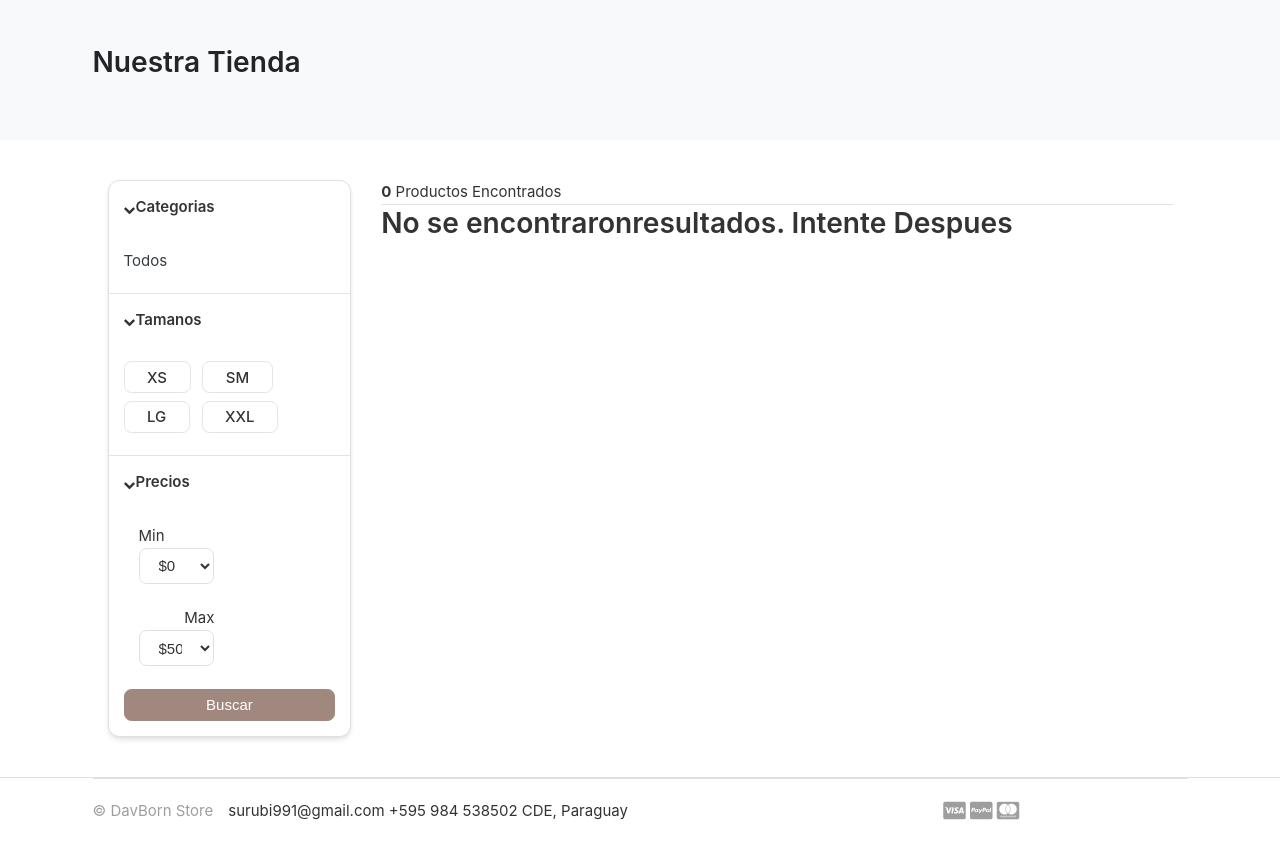
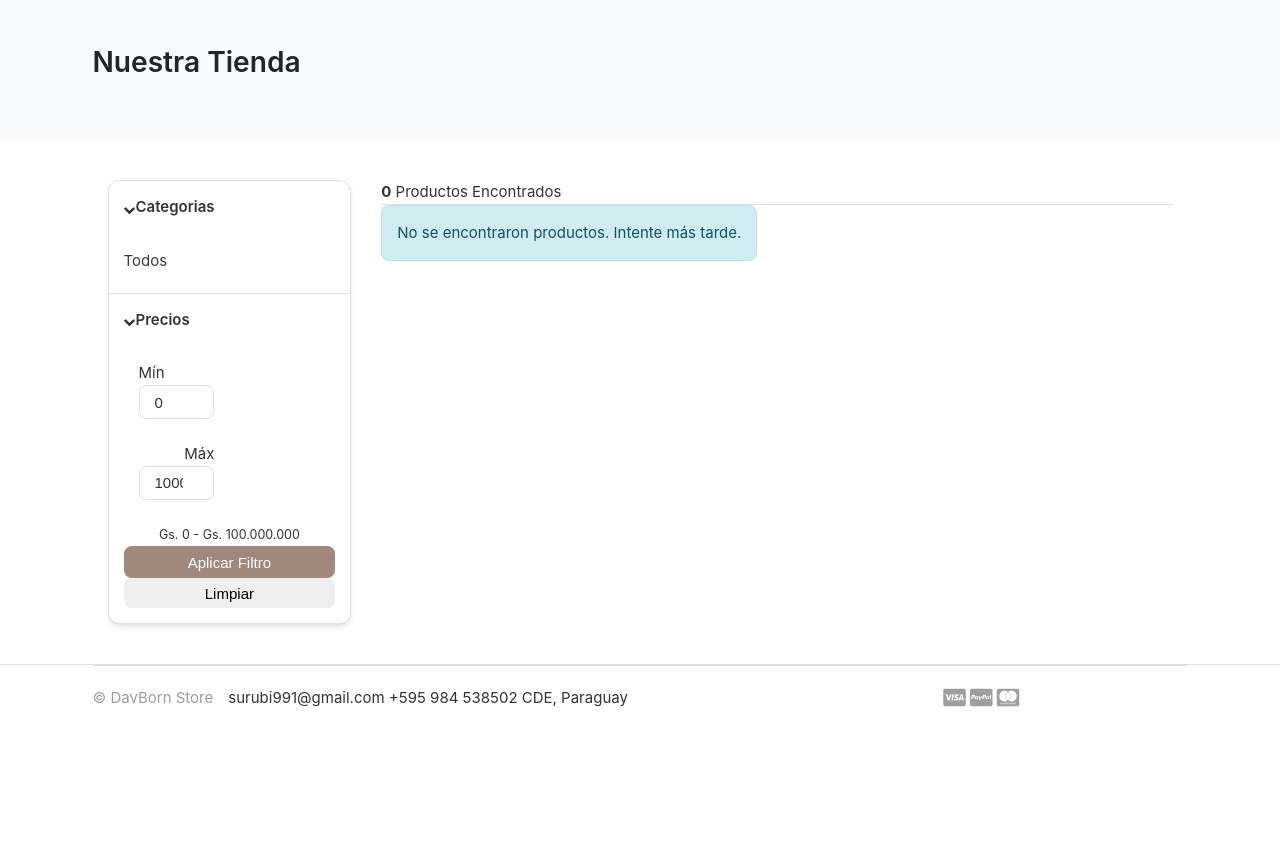
Before and after one commit to NostradamusPy62/ecommerce-sistem, a Django app: page /store/ in a window 1280 px wide. Shown: the part 211-1054 px from the top of the page. After the commit the page ends 918 px from the top, so only its background shows below. Run offline with Django 4.2, Linux system fonts and the light colour scheme; data that the repository does not hold is empty; some libraries are stand-ins or nearby versions; some web fonts are replaced.

Commit message:
filtros por precio
agregue una pequenha funcio de filtrado de precios

```diff
--- a/store/urls.py
+++ b/store/urls.py
@@ -7,4 +7,8 @@ urlpatterns = [
     path('category/<slug:category_slug>/<slug:product_slug>/', views.product_detail, name='product_detail'),
     path('search/', views.search, name='search'),
     path('submit_review/<int:product_id>/', views.submit_review, name='submit_review'),
+
+    # ========== NUEVAS URLs PARA FILTRO DE PRECIOS ==========
+    path('api/price-range/', views.get_price_range_api, name='get_price_range'),
+    path('api/filter-by-price/', views.filter_products_by_price, name='filter_by_price'),
 ]
--- a/store/views.py
+++ b/store/views.py
@@ -8,6 +8,9 @@ from django.db.models import Q
 from .forms import ReviewForm
 from django.contrib import messages
 from orders.models import OrderProduct
+from django.http import JsonResponse
+from django.db.models import Min, Max
+
 # Create your views here.
 def store(request, category_slug=None):
 
@@ -27,11 +30,16 @@ def store(request, category_slug=None):
         paged_products = paginator.get_page(page)
         product_count = products.count()
 
-
+    price_range = Product.objects.filter(is_available=True).aggregate(
+        min_price=Min('price'),
+        max_price=Max('price')
+    )
 
     context = {
         'products': paged_products,
         'product_count': product_count,
+        'min_price': price_range['min_price'] or 0,
+        'max_price': price_range['max_price'] or 100000000,
 
     }
     return render(request, 'store/store.html', context)
@@ -108,3 +116,71 @@ def submit_review(request, product_id):
                 data.save()
                 messages.success(request, 'Muchas gracias, tu comentario fue enviado con exito!')
                 return redirect(url)
+
+def get_price_range_api(request):
+    """API para obtener rango de precios"""
+    try:
+        price_range = Product.objects.filter(is_available=True).aggregate(
+            min_price=Min('price'),
+            max_price=Max('price')
+        )
+
+        return JsonResponse({
+            'success': True,
+            'min_price': price_range['min_price'] or 0,
+            'max_price': price_range['max_price'] or 1000000
+        })
+    except Exception as e:
+        return JsonResponse({'success': False, 'error': str(e)})
+
+def filter_products_by_price(request):
+    """Filtra productos por rango de precios"""
+    try:
+        min_price = request.GET.get('min_price', 0)
+        max_price = request.GET.get('max_price', 1000000)
+        category_slug = request.GET.get('category_slug', '')
+
+        # Convertir a enteros
+        try:
+            min_price = int(min_price)
+            max_price = int(max_price)
+        except (ValueError, TypeError):
+            min_price = 0
+            max_price = 1000000
+
+        # Construir query base
+        products = Product.objects.filter(
+            is_available=True,
+            price__gte=min_price,
+            price__lte=max_price
+        )
+
+        # Filtrar por categoría si se especifica
+        if category_slug and category_slug != 'all':
+            products = products.filter(category__slug=category_slug)
+
+        # Serializar productos
+        products_data = []
+        for product in products:
+            products_data.append({
+                'id': product.id,
+                'name': product.product_name,
+                'price': product.price,
+                'formatted_price': f"Gs. {product.price:,}",
+                'stock': product.stock,
+                'image_url': product.images.url if product.images else '/static/images/default-product.jpg',
+                'category': product.category.category_name,
+                'url': product.get_url(),
+                'add_to_cart_url': f"/cart/add/{product.id}/"
+            })
+
+        return JsonResponse({
+            'success': True,
+            'products': products_data,
+            'count': len(products_data),
+            'min_price': min_price,
+            'max_price': max_price
+        })
+
+    except Exception as e:
+        return JsonResponse({'success': False, 'error': str(e)})
--- a/templates/store/store.html
+++ b/templates/store/store.html
@@ -1,5 +1,4 @@
 {% extends 'base.html' %}
-
 {% load static %}
 
 {% block content %}
@@ -8,18 +7,15 @@
 <section class="section-pagetop bg">
     <div class="container">
         <h2 class="title-page">Nuestra Tienda</h2>
-
-    </div> <!-- container //  -->
+    </div>
 </section>
 <!-- ========================= SECTION INTRO END// ========================= -->
 
 <!-- ========================= SECTION CONTENT ========================= -->
 <section class="section-content padding-y">
     <div class="container">
-
         <div class="row">
             <aside class="col-md-3">
-
                 <div class="card">
                     <article class="filter-group">
                         <header class="card-header">
@@ -30,52 +26,15 @@
                         </header>
                         <div class="filter-content collapse show" id="collapse_1" style="">
                             <div class="card-body">
-
-
-
                                 <ul class="list-menu">
-                                    <li><a href="{% url "store" %}">Todos</a></li>
-
+                                    <li><a href="{% url 'store' %}" class="category-link" data-category="all">Todos</a></li>
                                     {% for category in links %}
-                                    <li><a href="{{ category.get_url }}">{{category.category_name}} </a></li>
+                                    <li><a href="{{ category.get_url }}" class="category-link" data-category="{{ category.slug }}">{{ category.category_name }}</a></li>
                                     {% endfor %}
                                 </ul>
-
-
-                            </div> <!-- card-body.// -->
                             </div>
-                    </article> <!-- filter-group  .// -->
-                    <article class="filter-group">
-                        <header class="card-header">
-                            <a href="#" data-toggle="collapse" data-target="#collapse_4" aria-expanded="true" class="">
-                                <i class="icon-control fa fa-chevron-down"></i>
-                                <h6 class="title">Tamanos </h6>
-                            </a>
-                        </header>
-                        <div class="filter-content collapse show" id="collapse_4" style="">
-                            <div class="card-body">
-                                <label class="checkbox-btn">
-                                    <input type="checkbox">
-                                    <span class="btn btn-light"> XS </span>
-                                </label>
-
-                                <label class="checkbox-btn">
-                                    <input type="checkbox">
-                                    <span class="btn btn-light"> SM </span>
-                                </label>
-
-                                <label class="checkbox-btn">
-                                    <input type="checkbox">
-                                    <span class="btn btn-light"> LG </span>
-                                </label>
-
-                                <label class="checkbox-btn">
-                                    <input type="checkbox">
-                                    <span class="btn btn-light"> XXL </span>
-                                </label>
-                            </div><!-- card-body.// -->
                         </div>
-                    </article> <!-- filter-group .// -->
+                    </article>
 
                     <article class="filter-group">
                         <header class="card-header">
@@ -86,127 +45,247 @@
                         </header>
                         <div class="filter-content collapse show" id="collapse_3" style="">
                             <div class="card-body">
-
                                 <div class="form-row">
                                     <div class="form-group col-md-6">
-                                        <label>Min</label>
-                                        <!-- <input class="form-control" placeholder="$0" type="number"> -->
-                                        <select class="mr-2 form-control">
-                                            <option value="0">$0</option>
-                                            <option value="50">$50</option>
-                                            <option value="100">$100</option>
-                                            <option value="150">$150</option>
-                                            <option value="200">$200</option>
-                                            <option value="500">$500</option>
-                                            <option value="1000">$1000</option>
-                                        </select>
+                                        <label>Mín</label>
+                                        <input type="number" id="minPrice" class="form-control" placeholder="Gs. 0" min="0" value="{{ min_price|default:0 }}">
                                     </div>
                                     <div class="form-group text-right col-md-6">
-                                        <label>Max</label>
-                                        <select class="mr-2 form-control">
-                                            <option value="50">$50</option>
-                                            <option value="100">$100</option>
-                                            <option value="150">$150</option>
-                                            <option value="200">$200</option>
-                                            <option value="500">$500</option>
-                                            <option value="1000">$1000</option>
-                                            <option value="2000">$2000+</option>
-                                        </select>
+                                        <label>Máx</label>
+                                        <input type="number" id="maxPrice" class="form-control" placeholder="Gs. 1000000" min="0" value="{{ max_price|default:1000000 }}">
                                     </div>
-                                </div> <!-- form-row.// -->
-                                <button class="btn btn-block btn-primary">Buscar</button>
-                            </div><!-- card-body.// -->
                                 </div>
-                    </article> <!-- filter-group .// -->
 
-                </div> <!-- card.// -->
+                                <!-- Display del rango actual -->
+                                <div class="price-range-display text-center mb-2">
+                                    <small id="currentRange">Gs. {{ min_price|default:0|floatformat:0 }} - Gs. {{ max_price|default:1000000|floatformat:0 }}</small>
+                                </div>
 
-            </aside> <!-- col.// -->
+                                <button id="applyPriceFilter" class="btn btn-block btn-primary">Aplicar Filtro</button>
+                                <button id="clearPriceFilter" class="btn btn-block btn-outline-secondary mt-2">Limpiar</button>
+                            </div>
+                        </div>
+                    </article>
+                </div>
+            </aside>
+
             <main class="col-md-9">
-
                 <header class="border-bottom mb-4 pb-3">
                     <div class="form-inline">
-                        <span class="mr-md-auto"> <b>{{ product_count }}</b> Productos Encontrados </span>
+                        <span class="mr-md-auto" id="productCount"> <b>{{ product_count }}</b> Productos Encontrados </span>
+                    </div>
+                </header>
 
-                    </div>
-                </header><!-- sect-heading -->
-
-                <div class="row">
-
+                <!-- Contenedor de productos -->
+                <div class="row" id="productsContainer">
                     {% if products %}
                     {% for product in products %}
-                    <div class="col-md-4">
+                    <div class="col-md-4 mb-4">
                         <figure class="card card-product-grid">
                             <div class="img-wrap">
-
-                                <a href="{{ product.get_url}}"><img src="{{product.images.url}}"></a>
-
-                            </div> <!-- img-wrap.// -->
+                                <a href="{{ product.get_url }}"><img src="{{ product.images.url }}" alt="{{ product.product_name }}"></a>
+                            </div>
                             <figcaption class="info-wrap">
                                 <div class="fix-height">
-                                    <a href="{{ product.get_url}}" class="title">{{product.product_name}}</a>
+                                    <a href="{{ product.get_url }}" class="title">{{ product.product_name }}</a>
                                     <div class="price-wrap mt-2">
-                                        <span class="price">{{product.price}}</span>
-                                    </div> <!-- price-wrap.// -->
+                                        <span class="price">Gs. {{ product.price }}</span>
                                     </div>
-                                <a href="{% url 'add_cart' product.id %}" class="btn btn-block btn-success">Agregar al Carrito </a>
+                                </div>
+                                <a href="{% url 'add_cart' product.id %}" class="btn btn-block btn-success">Agregar al Carrito</a>
                             </figcaption>
                         </figure>
-                    </div> <!-- col.// -->
+                    </div>
                     {% endfor %}
                     {% else %}
-                        <div>
-                            <h2> No se encontraronresultados. Intente Despues </h2>
+                    <div class="col-12">
+                        <div class="alert alert-info">No se encontraron productos. Intente más tarde.</div>
                     </div>
                     {% endif %}
+                </div>
 
-
-                </div> <!-- row end.// -->
-
-
-                <nav class="mt-4" aria-label="Page navigation sample">
-
-
+                <!-- Paginación (se ocultará con filtros AJAX) -->
+                <nav class="mt-4" aria-label="Page navigation sample" id="paginationContainer">
                     {% if products.has_other_pages %}
                     <ul class="pagination">
-
                         {% if products.has_previous %}
-                        <li class="page-item"><a class="page-link" href="?page={{products.previous_page_number}}">Anterior</a></li>
+                        <li class="page-item"><a class="page-link" href="?page={{ products.previous_page_number }}">Anterior</a></li>
                         {% else %}
                         <li class="page-item disabled"><a class="page-link" href="#">Anterior</a></li>
                         {% endif %}
 
                         {% for i in products.paginator.page_range %}
-
                         {% if products.number == i %}
-                        <li class="page-item active"><a class="page-link" href="#">{{i}}</a></li>
+                        <li class="page-item active"><a class="page-link" href="#">{{ i }}</a></li>
                         {% else %}
-                                <li class="page-item"><a class="page-link" href="?page={{i}}">{{i}}</a></li>
-
-
+                        <li class="page-item"><a class="page-link" href="?page={{ i }}">{{ i }}</a></li>
                         {% endif %}
                         {% endfor %}
 
-
                         {% if products.has_next %}
-                        <li class="page-item"><a class="page-link" href="?page={{products.next_page_number}}">Siguiente</a></li>
+                        <li class="page-item"><a class="page-link" href="?page={{ products.next_page_number }}">Siguiente</a></li>
                         {% else %}
-
                         <li class="page-item disabled"><a class="page-link" href="#">Siguiente</a></li>
                         {% endif %}
                     </ul>
                     {% endif %}
+                </nav>
+            </main>
+        </div>
+    </div>
+</section>
 
+<!-- JavaScript para el filtro de precios -->
+<script>
+class PriceFilter {
+    constructor() {
+        this.minPrice = {{ min_price|default:0 }};
+        this.maxPrice = {{ max_price|default:1000000 }};
+        this.currentCategory = '{{ request.resolver_match.kwargs.category_slug|default:"all" }}';
+        this.init();
+    }
 
-                </nav>
+    init() {
+        this.bindEvents();
+        this.updatePriceDisplay();
+    }
 
-            </main> <!-- col.// -->
+    bindEvents() {
+        // Botón aplicar filtro
+        document.getElementById('applyPriceFilter').addEventListener('click', () => {
+            this.applyFilter();
+        });
 
+        // Botón limpiar filtro
+        document.getElementById('clearPriceFilter').addEventListener('click', () => {
+            this.clearFilter();
+        });
+
+        // Inputs de precio
+        document.getElementById('minPrice').addEventListener('input', (e) => {
+            this.minPrice = parseInt(e.target.value) || 0;
+            this.updatePriceDisplay();
+        });
+
+        document.getElementById('maxPrice').addEventListener('input', (e) => {
+            this.maxPrice = parseInt(e.target.value) || 1000000;
+            this.updatePriceDisplay();
+        });
+
+        // Links de categoría
+        document.querySelectorAll('.category-link').forEach(link => {
+            link.addEventListener('click', (e) => {
+                e.preventDefault();
+                this.currentCategory = link.dataset.category;
+                window.location.href = link.href; // Navegar a la categoría
+            });
+        });
+
+        // Enter en inputs
+        document.getElementById('minPrice').addEventListener('keypress', (e) => {
+            if (e.key === 'Enter') this.applyFilter();
+        });
+
+        document.getElementById('maxPrice').addEventListener('keypress', (e) => {
+            if (e.key === 'Enter') this.applyFilter();
+        });
+    }
+
+    updatePriceDisplay() {
+        document.getElementById('currentRange').textContent =
+            `Gs. ${this.minPrice.toLocaleString('es-PY')} - Gs. ${this.maxPrice.toLocaleString('es-PY')}`;
+    }
+
+    async applyFilter() {
+        try {
+            // Validar que min no sea mayor que max
+            if (this.minPrice > this.maxPrice) {
+                alert('El precio mínimo no puede ser mayor al máximo');
+                return;
+            }
+
+            const url = new URL('/store/api/filter-by-price/', window.location.origin);
+            url.searchParams.append('min_price', this.minPrice);
+            url.searchParams.append('max_price', this.maxPrice);
+
+            if (this.currentCategory && this.currentCategory !== 'all') {
+                url.searchParams.append('category_slug', this.currentCategory);
+            }
+
+            const response = await fetch(url);
+            const data = await response.json();
+
+            if (data.success) {
+                this.displayFilteredProducts(data.products, data.count);
+            } else {
+                alert('Error al aplicar filtro: ' + data.error);
+            }
+
+        } catch (error) {
+            console.error('Error applying filter:', error);
+            alert('Error al aplicar el filtro');
+        }
+    }
+
+    displayFilteredProducts(products, count) {
+        const productsContainer = document.getElementById('productsContainer');
+        const productCount = document.getElementById('productCount');
+        const paginationContainer = document.getElementById('paginationContainer');
+
+        let html = '';
+
+        if (products.length === 0) {
+            html = `
+                <div class="col-12">
+                    <div class="alert alert-warning text-center">
+                        No se encontraron productos en este rango de precios.
                     </div>
+                </div>
+            `;
+        } else {
+            products.forEach(product => {
+                html += `
+                    <div class="col-md-4 mb-4">
+                        <figure class="card card-product-grid">
+                            <div class="img-wrap">
+                                <a href="${product.url}"><img src="${product.image_url}" alt="${product.name}"></a>
+                            </div>
+                            <figcaption class="info-wrap">
+                                <div class="fix-height">
+                                    <a href="${product.url}" class="title">${product.name}</a>
+                                    <div class="price-wrap mt-2">
+                                        <span class="price">${product.formatted_price}</span>
+                                    </div>
+                                </div>
+                                <a href="${product.add_to_cart_url}" class="btn btn-block btn-success">Agregar al Carrito</a>
+                            </figcaption>
+                        </figure>
+                    </div>
+                `;
+            });
+        }
 
-    </div> <!-- container .//  -->
-</section>
-<!-- ========================= SECTION CONTENT END// ========================= -->
+        productsContainer.innerHTML = html;
+        productCount.innerHTML = `<b>${count}</b> Productos Encontrados`;
+        paginationContainer.style.display = 'none'; // Ocultar paginación en filtros
+    }
 
+    clearFilter() {
+        this.minPrice = {{ min_price|default:0 }};
+        this.maxPrice = {{ max_price|default:1000000 }};
+
+        document.getElementById('minPrice').value = this.minPrice;
+        document.getElementById('maxPrice').value = this.maxPrice;
+
+        this.updatePriceDisplay();
+        location.reload(); // Recargar para mostrar todos los productos
+    }
+}
+
+// Inicializar cuando el DOM esté listo
+document.addEventListener('DOMContentLoaded', function() {
+    window.priceFilter = new PriceFilter();
+});
+</script>
 
 {% endblock %}
```
Lines whose indentation alone changed are shown as unchanged.
